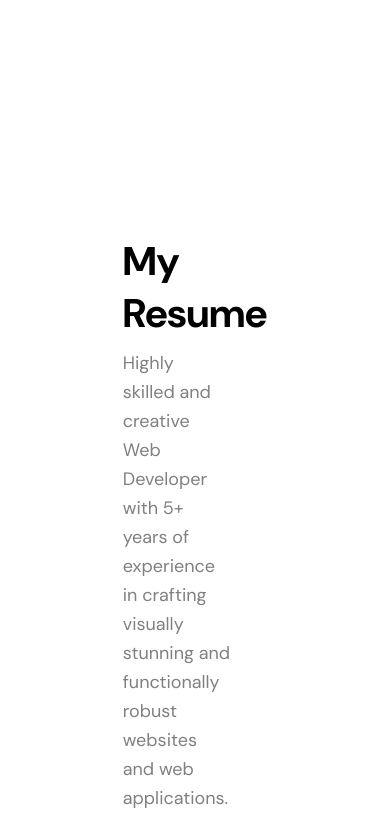
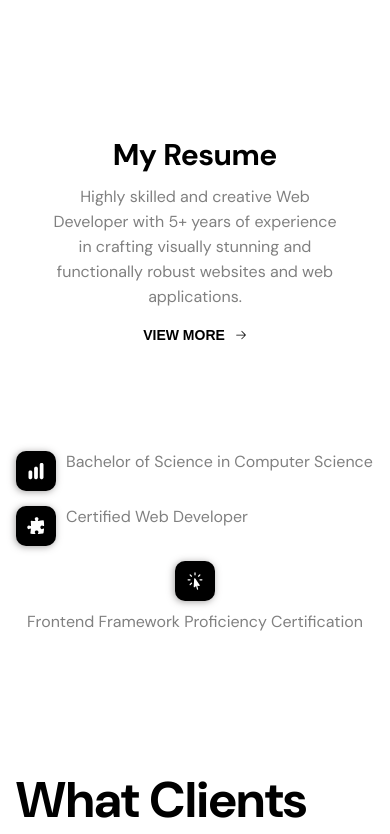
Before and after one commit to ayoubakbartabar/profile-project, a React (Vite) app: page / in a window 390 px wide. Shown: the part 8580-9414 px from the top of the page. Built offline with nearby package versions, Linux system fonts and the light colour scheme.

Commit message:
update responsive the MyResume section

```diff
--- a/src/assets/components/MyResume/MyResume.css
+++ b/src/assets/components/MyResume/MyResume.css
@@ -1,4 +1,4 @@
-.my-resume-container{
+.my-resume-container {
   margin-top: 200px;
   margin-bottom: 200px;
   display: flex;
@@ -9,7 +9,8 @@
   align-items: center;
   gap: 26%;
 }
-.my-resume-text{
+
+.my-resume-text {
   width: 30%;
   display: flex;
   flex-direction: column;
@@ -18,18 +19,21 @@
   justify-content: center;
   align-items: flex-start;
 }
-.resume-title{
+
+.resume-title {
   text-transform: capitalize;
   font-size: 40px;
   margin-bottom: 10px;
 }
-.resume-pragraph{
+
+.resume-pragraph {
   line-height: 29px;
   font-size: 18px;
   margin-bottom: 10px;
   color: #808080;
 }
-.view-more-btn{
+
+.view-more-btn {
   text-transform: uppercase;
   gap: 10px;
   font-weight: 700;
@@ -45,11 +49,77 @@
   cursor: pointer;
   background-color: #ffffff;
 }
-.view-more-btn:hover{
+
+.view-more-btn:hover {
   transition: 0.8s ease;
-    background-color: rgba(128, 128, 128 , 0.2);
+  background-color: rgba(128, 128, 128, 0.2);
+}
 
-}
-.view-more-svg{
+.view-more-svg {
   width: 15px;
 }
+
+@media (max-width: 768px) {
+  .my-resume-container {
+    margin-top: 100px;
+    margin-bottom: 100px;
+    flex-direction: column;
+    gap: 20px;
+  }
+
+  .my-resume-text {
+    width: 80%;
+    text-align: center;
+    display: flex;
+    flex-direction: column;
+    align-items: center;
+    justify-content: center;
+  }
+
+  .resume-title {
+    font-size: 30px;
+  }
+
+  .resume-pragraph {
+    font-size: 16px;
+    line-height: 25px;
+  }
+
+  .view-more-btn {
+    padding: 8px 20px;
+    font-size: 14px;
+  }
+
+  .view-more-svg {
+    width: 12px;
+  }
+}
+
+@media (min-width: 1024px) {
+  .my-resume-container {
+    margin-top: 250px;
+    margin-bottom: 250px;
+    gap: 15%;
+  }
+
+  .my-resume-text {
+    width: 35%;
+  }
+
+  .resume-title {
+    font-size: 45px;
+  }
+
+  .resume-pragraph {
+    font-size: 20px;
+    line-height: 32px;
+  }
+
+  .view-more-btn {
+    padding: 12px 35px;
+  }
+
+  .view-more-svg {
+    width: 18px;
+  }
+}
--- a/src/assets/components/Resume/Resume.css
+++ b/src/assets/components/Resume/Resume.css
@@ -5,6 +5,7 @@
     justify-content: center;
     align-content: center;
     align-items: flex-start;
+    margin-top: 5rem;
 }
 .resume-box{
     display: flex;
```
Lines whose indentation alone changed are shown as unchanged.
